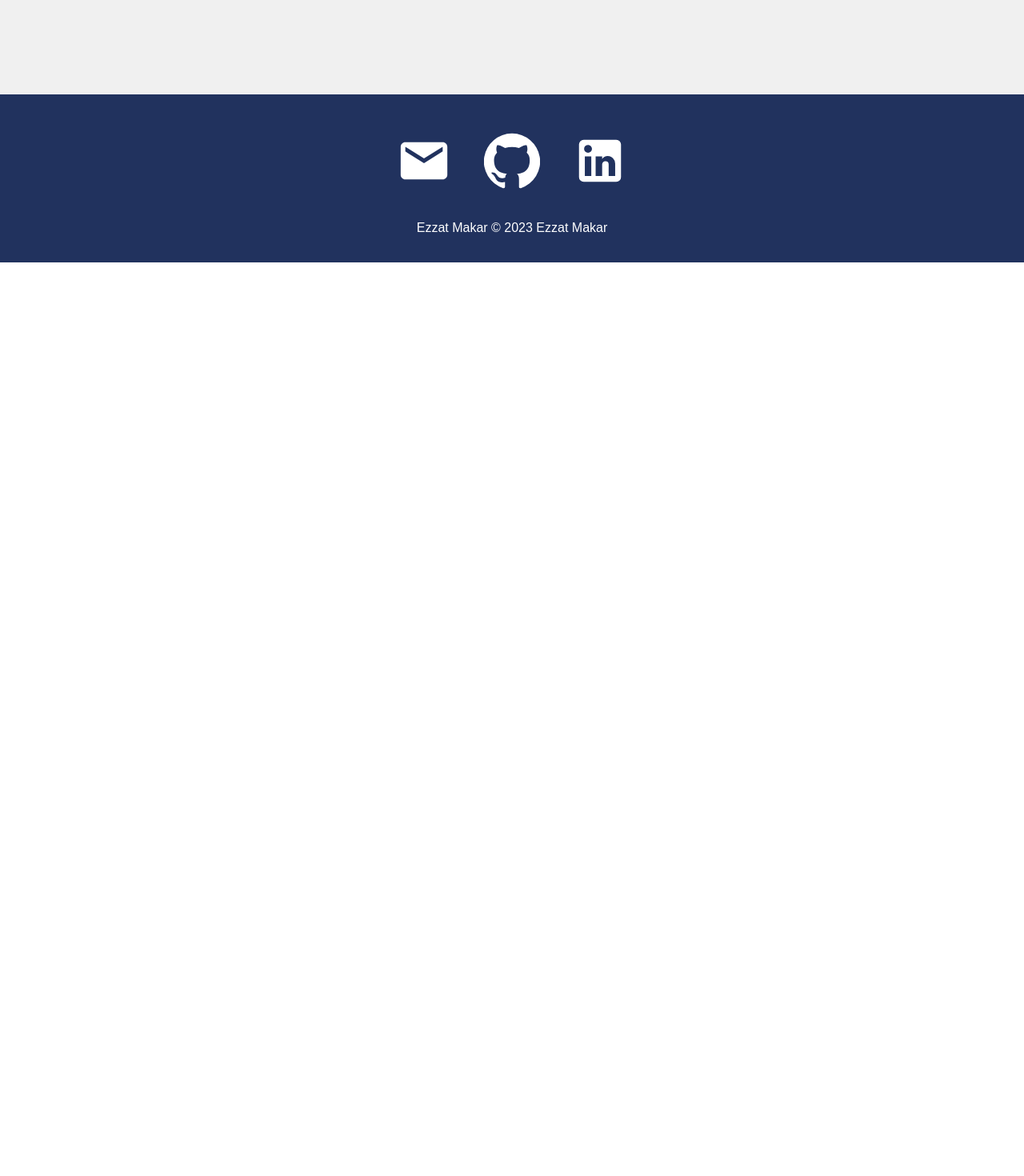
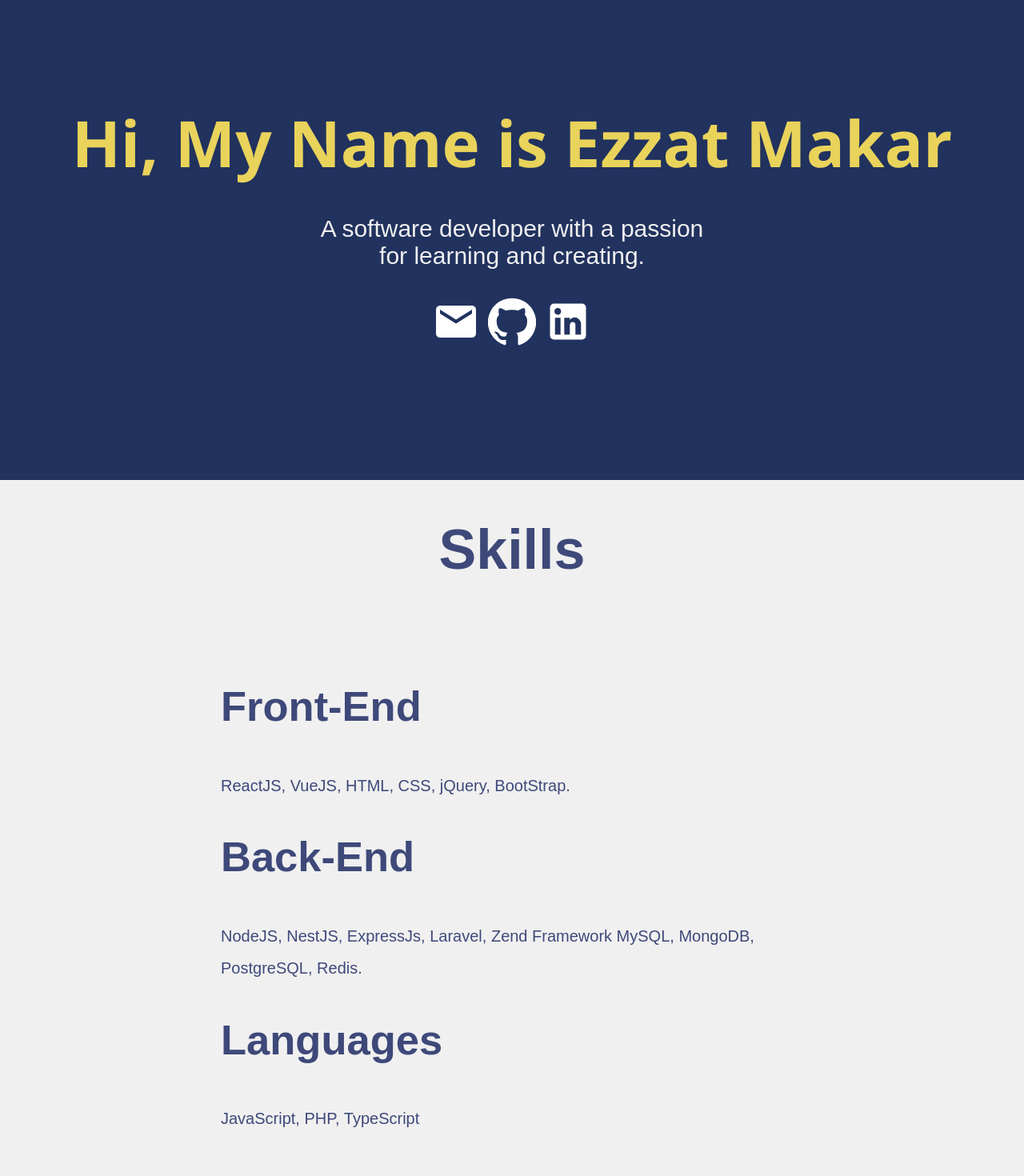
Before and after one commit to ezzatmakar/personal-portfolio, a React (Create React App) app: page / in a window 1280 px wide. Shown: the part 200-1670 px from the top of the page at 80% size. Before the commit the page ends 800 px from the top, so only its background shows below. Built offline with nearby package versions, Linux system fonts and the light colour scheme.

Commit message:
home page

```diff
--- a/src/components/Navbar.js
+++ b/src/components/Navbar.js
@@ -20,9 +20,6 @@ function Navbar() {
                 </button>
             </div>
             <div className='links'>
-                <div className='portfolioName'>
-                    <h2 className='logo'>My Portfolio</h2>
-                </div>
                 <Link to='/'>Home</Link>
                 <Link to='/projects'>Projects</Link>
                 <Link to='/experience'>Experience</Link>
--- a/src/pages/Home.js
+++ b/src/pages/Home.js
@@ -1,8 +1,46 @@
-import React from 'react';
-import '../styles/Home.css';
+import React from "react";
+import LinkedInIcon from "@material-ui/icons/LinkedIn";
+import EmailIcon from "@material-ui/icons/Email";
+import GithubIcon from "@material-ui/icons/GitHub";
+import { Link } from "react-router-dom";
+import "../styles/Home.css";
 
-export default function Home() {
+function Home() {
   return (
-    <div>Home</div>
-  )
+    <div className="home">
+      <div className="about">
+        <h2> Hi, My Name is Ezzat Makar</h2>
+        <div className="prompt">
+          <p>A software developer with a passion for learning and creating.</p>
+          <Link to='mailto:ezzatmakar93@gmail.com'><EmailIcon /></Link>
+          <Link to='https://github.com/ezzatmakar'><GithubIcon /></Link>
+          <Link to='https://www.linkedin.com/in/ezzat-makar/'><LinkedInIcon /></Link>
+        </div>
+      </div>
+      <div className="skills">
+        <h1> Skills</h1>
+        <ol className="list">
+          <li className="item">
+            <h2> Front-End</h2>
+            <span>
+              ReactJS, VueJS, HTML, CSS, jQuery,
+              BootStrap.
+            </span>
+          </li>
+          <li className="item">
+            <h2>Back-End</h2>
+            <span>
+              NodeJS, NestJS, ExpressJs, Laravel, Zend Framework MySQL, MongoDB, PostgreSQL, Redis.
+            </span>
+          </li>
+          <li className="item">
+            <h2>Languages</h2>
+            <span>JavaScript, PHP, TypeScript</span>
+          </li>
+        </ol>
+      </div>
+    </div>
+  );
 }
+
+export default Home;
```
